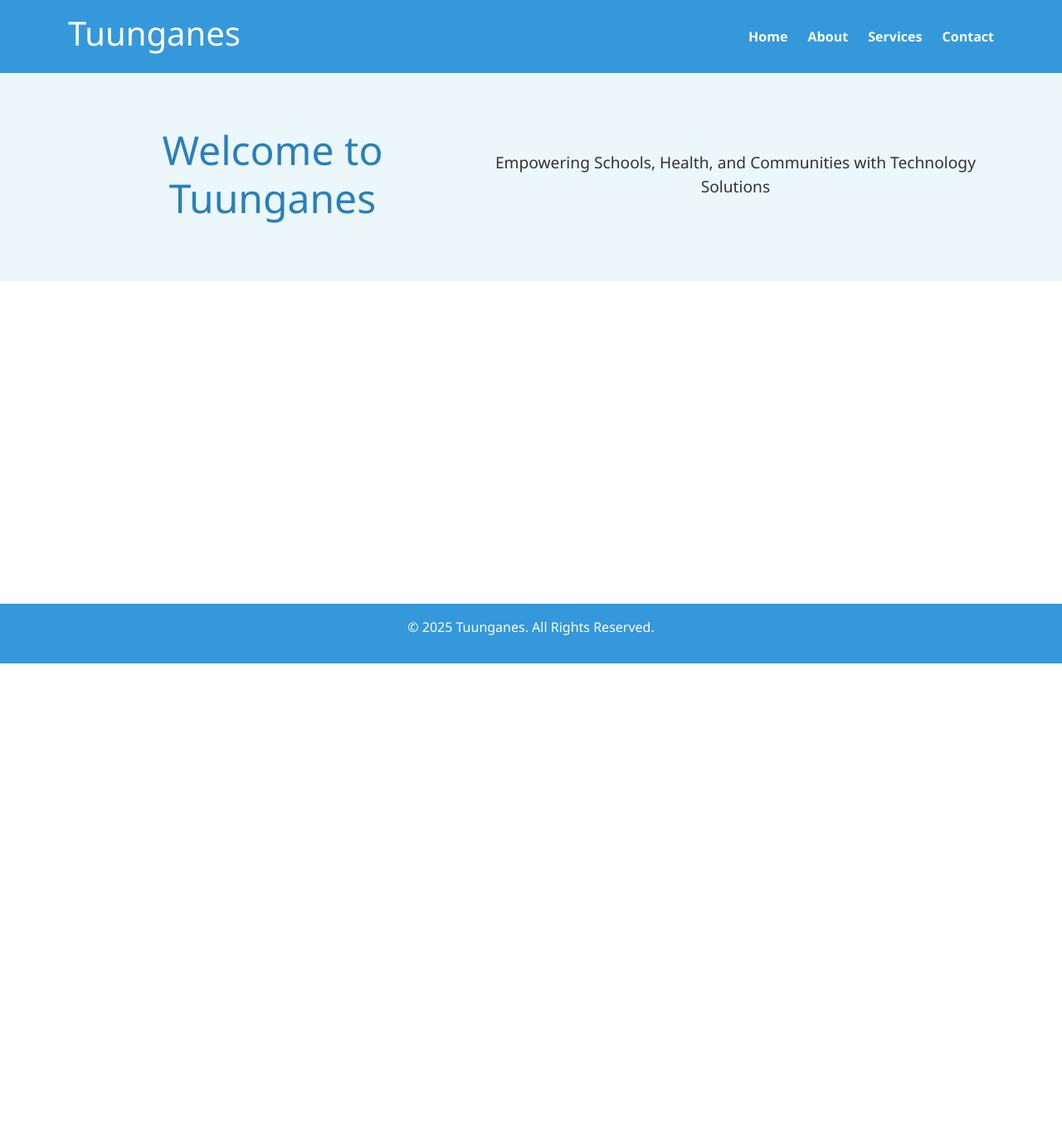
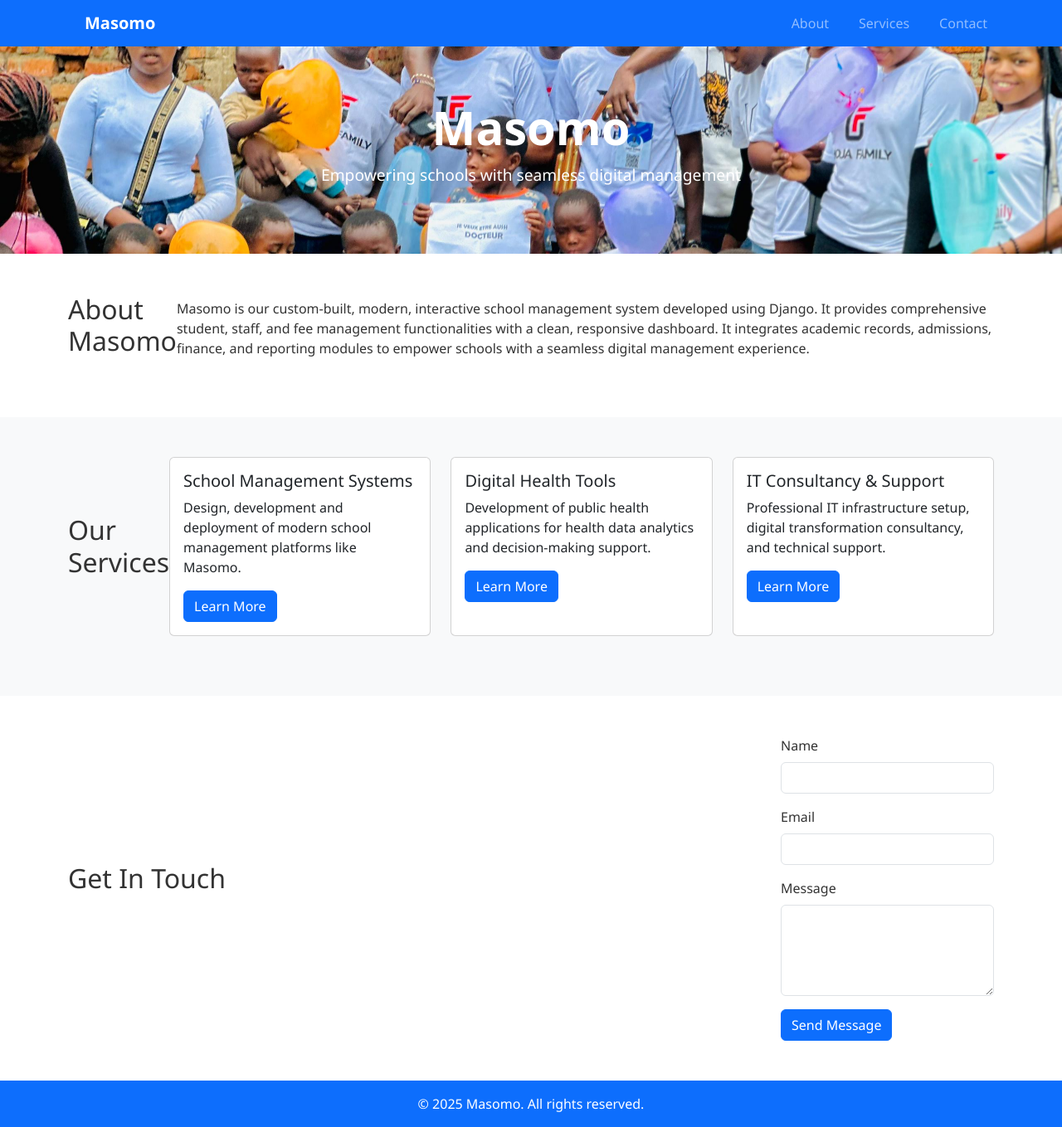
Before and after one commit to MarcelBag/tuungane, a plain HTML site: page index.html in a window 1280 px wide. Shown: the whole page at 83% size. Before the commit the page ends 800 px from the top, so only its background shows below. Drawn offline with nearby package versions, Linux system fonts and the light colour scheme; files that its build step writes are made by us from their sources.

Commit message:
updating tuunganes with index

```diff
--- a/index.html
+++ b/index.html
@@ -3,35 +3,103 @@
 <head>
   <meta charset="UTF-8">
   <meta name="viewport" content="width=device-width, initial-scale=1.0">
-  <title>Tuunganes | Home</title>
-  <link href="https://cdn.jsdelivr.net/npm/bootstrap@5.3.2/dist/css/bootstrap.min.css" rel="stylesheet">
-  <link rel="stylesheet" href="css/styles.css">
-  <link rel="icon" type="image/jpeg" href="assets/all.jpeg">
-
-
+  <title>Masomo — School Management System</title>
+  <link rel="icon" type="image/png" href="assets/images/favicon.png">
+  <link href="https://cdn.jsdelivr.net/npm/bootstrap@5.3.0/dist/css/bootstrap.min.css" rel="stylesheet">
+  <link rel="stylesheet" href="assets/css/styles.css">
 </head>
 <body>
-  <header>
+
+  <nav class="navbar navbar-expand-lg navbar-dark bg-primary">
     <div class="container">
-      <h1>Tuunganes</h1>
-      <nav>
-        <a href="index.html">Home</a>
-        <a href="about.html">About</a>
-        <a href="services.html">Services</a>
-        <a href="contact.html">Contact</a>
-      </nav>
+      <a class="navbar-brand" href="index.html">Masomo</a>
+      <button class="navbar-toggler" type="button" data-bs-toggle="collapse" data-bs-target="#navbarNav">
+        <span class="navbar-toggler-icon"></span>
+      </button>
+      <div class="collapse navbar-collapse" id="navbarNav">
+        <ul class="navbar-nav ms-auto">
+          <li class="nav-item"><a class="nav-link" href="#about">About</a></li>
+          <li class="nav-item"><a class="nav-link" href="#services">Services</a></li>
+          <li class="nav-item"><a class="nav-link" href="#contact">Contact</a></li>
+        </ul>
+      </div>
+    </div>
+  </nav>
+
+  <header class="hero text-white text-center d-flex align-items-center justify-content-center" style="background: url('assets/sup.jpg') center/cover no-repeat; height: 80vh;">
+    <div>
+      <h1 class="display-4 fw-bold">Masomo</h1>
+      <p class="lead">Empowering schools with seamless digital management</p>
     </div>
   </header>
 
-  <section class="hero">
+  <section id="about" class="py-5">
     <div class="container">
-      <h2>Welcome to Tuunganes</h2>
-      <p>Empowering Schools, Health, and Communities with Technology Solutions</p>
+      <h2 class="mb-4">About Masomo</h2>
+      <p>Masomo is our custom-built, modern, interactive school management system developed using Django. It provides comprehensive student, staff, and fee management functionalities with a clean, responsive dashboard. It integrates academic records, admissions, finance, and reporting modules to empower schools with a seamless digital management experience.</p>
     </div>
   </section>
 
-  <footer>
-    <p>&copy; 2025 Tuunganes. All Rights Reserved.</p>
+  <section id="services" class="py-5 bg-light">
+    <div class="container">
+      <h2 class="mb-4">Our Services</h2>
+      <div class="row">
+        <div class="col-md-4 mb-4">
+          <div class="card h-100">
+            <div class="card-body">
+              <h5 class="card-title">School Management Systems</h5>
+              <p class="card-text">Design, development and deployment of modern school management platforms like Masomo.</p>
+              <a href="school-management.html" class="btn btn-primary">Learn More</a>
+            </div>
+          </div>
+        </div>
+        <div class="col-md-4 mb-4">
+          <div class="card h-100">
+            <div class="card-body">
+              <h5 class="card-title">Digital Health Tools</h5>
+              <p class="card-text">Development of public health applications for health data analytics and decision-making support.</p>
+              <a href="digital-health.html" class="btn btn-primary">Learn More</a>
+            </div>
+          </div>
+        </div>
+        <div class="col-md-4 mb-4">
+          <div class="card h-100">
+            <div class="card-body">
+              <h5 class="card-title">IT Consultancy & Support</h5>
+              <p class="card-text">Professional IT infrastructure setup, digital transformation consultancy, and technical support.</p>
+              <a href="it-consultancy.html" class="btn btn-primary">Learn More</a>
+            </div>
+          </div>
+        </div>
+      </div>
+    </div>
+  </section>
+
+  <section id="contact" class="py-5">
+    <div class="container">
+      <h2 class="mb-4">Get In Touch</h2>
+      <form action="https://formsubmit.co/marcelbag44@gmail.com" method="POST">
+        <div class="mb-3">
+          <label for="name" class="form-label">Name</label>
+          <input type="text" class="form-control" id="name" name="name" required>
+        </div>
+        <div class="mb-3">
+          <label for="email" class="form-label">Email</label>
+          <input type="email" class="form-control" id="email" name="email" required>
+        </div>
+        <div class="mb-3">
+          <label for="message" class="form-label">Message</label>
+          <textarea class="form-control" id="message" name="message" rows="4" required></textarea>
+        </div>
+        <button type="submit" class="btn btn-primary">Send Message</button>
+      </form>
+    </div>
+  </section>
+
+  <footer class="bg-primary text-white text-center py-3">
+    &copy; 2025 Masomo. All rights reserved.
   </footer>
+
+  <script src="https://cdn.jsdelivr.net/npm/bootstrap@5.3.0/dist/js/bootstrap.bundle.min.js"></script>
 </body>
 </html>
```
